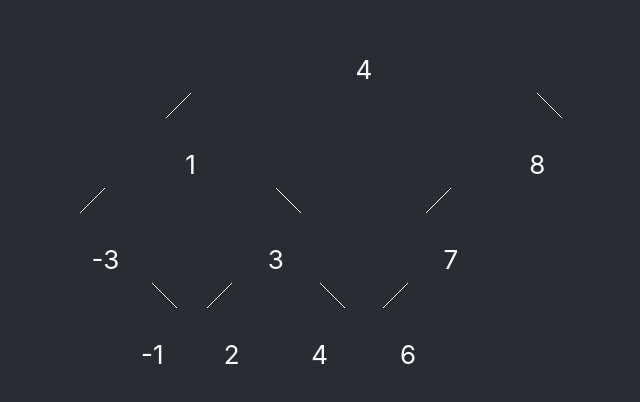
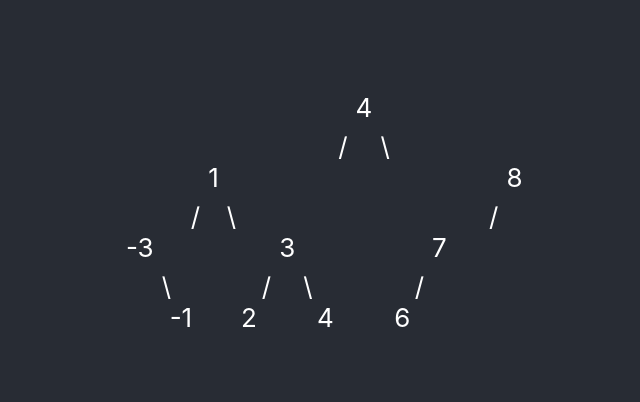
Before and after one commit to CadeWeiskopf/b-tree-madness, a React (Create React App) app: page / in a window 1280 px wide. Shown: the part 184-586 px from the top of the page, without its empty margins (276-916 px from the left). Built offline with nearby package versions, Linux system fonts and the light colour scheme.

Commit message:
trying to find better way to do the lines

```diff
--- a/src/App.css
+++ b/src/App.css
@@ -9,47 +9,3 @@
   font-size: calc(10px + 2vmin);
   color: white;
 }
-
-.node::before {
-  content: "";
-  position: absolute;
-  top: 50%;
-  left: -24px;
-  width: 24px;
-  height: 0;
-  border-top: 1px solid black;
-}
-
-.node:first-child::before {
-  display: none;
-}
-
-.node.left::before {
-  transform: translate(-50%, -50%) rotate(-45deg);
-}
-
-.node.right::before {
-  transform: translate(-50%, -50%) rotate(45deg);
-}
-
-.tree {
-  position: relative;
-}
-
-.node {
-  position: relative;
-}
-
-.line {
-  top: 50%;
-  left: -25px;
-  width: 50px;
-  height: 50px;
-  pointer-events: none;
-}
-
-.line line {
-  stroke: white;
-  stroke-width: 1;
-  stroke-linecap: round;
-}
--- a/src/App.tsx
+++ b/src/App.tsx
@@ -23,33 +23,26 @@ function Node({ node }: { node: Node }) {
       <div style={{ gridArea: "value" }}>{node.value}</div>
       {node.left && (
         <div style={{ gridArea: "left" }}>
-          <svg
-            className="line"
-            viewBox="0 0 50 50"
+          <div
+            style={{
+              display: "flex",
+              flexDirection: "row-reverse",
+            }}
           >
-            <line
-              x1="0"
-              y1="25"
-              x2="25"
-              y2="0"
-            />
-          </svg>
+            /
+          </div>
           <Node node={node.left} />
         </div>
       )}
       {node.right && (
         <div style={{ gridArea: "right" }}>
-          <svg
-            className="line"
-            viewBox="0 0 50 50"
+          <div
+            style={{
+              display: "flex",
+            }}
           >
-            <line
-              x1="25"
-              y1="0"
-              x2="50"
-              y2="25"
-            />
-          </svg>
+            \
+          </div>
           <Node node={node.right} />
         </div>
       )}
```
